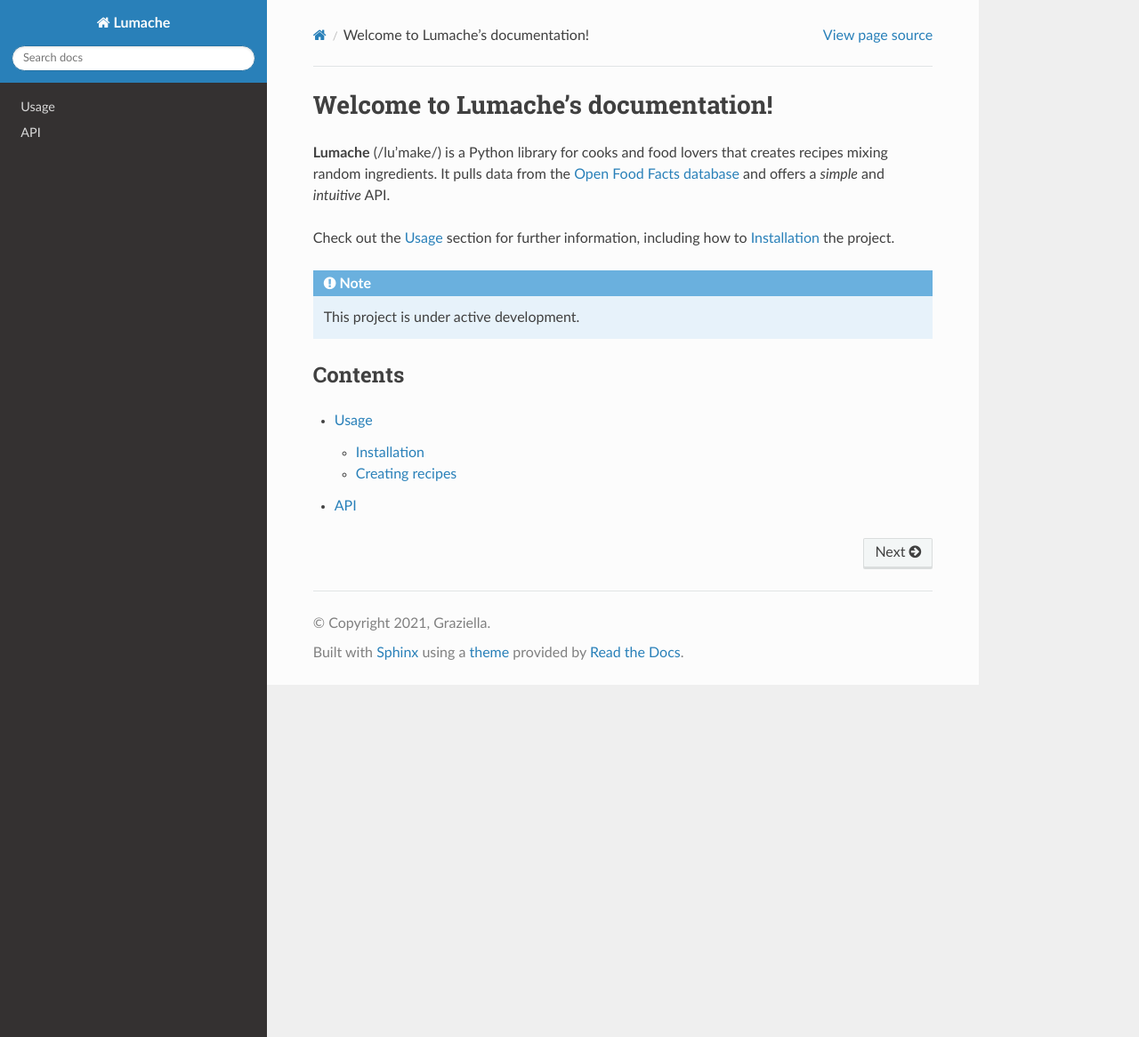
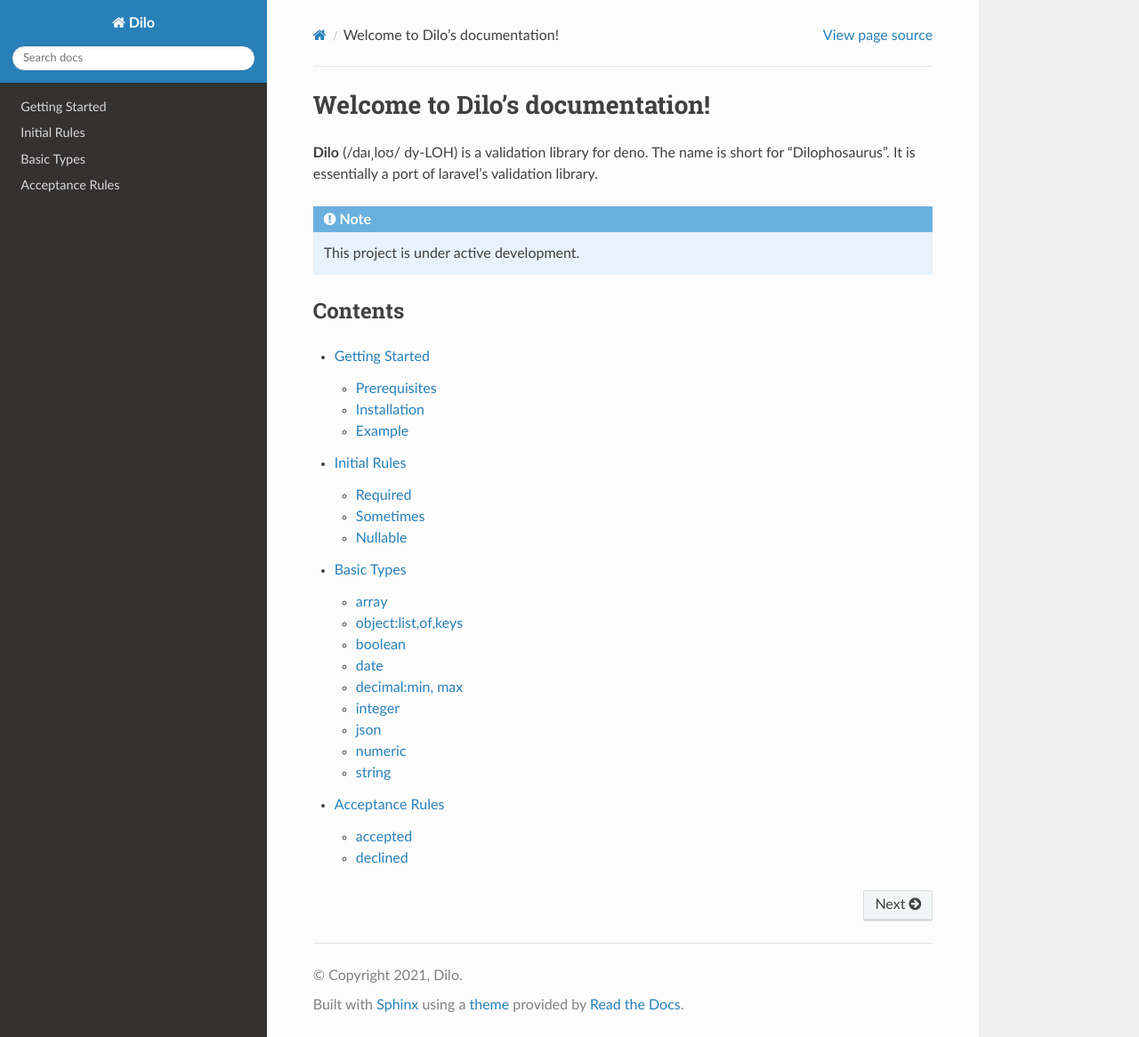
Before and after one commit to daniel-samson/dilo-docs, a Sphinx documentation site: the page built from docs/source/index.rst, in a window 1280 px wide and 1166 px high. Shown: the whole window at 89% size. Built offline with Sphinx 7.4.7 and the Read the Docs theme 3.1.0, drawn with Linux system fonts in a browser that asks for light colours.

Commit message:
initial version (#1)
* initial update

* initial usage

* initial usage code block

* update usage code block

* update usage code block

* update usage code block

* adding 0.1 rules

```diff
--- a/docs/source/api.rst
+++ /dev/null
@@ -1,7 +0,0 @@
-API
-===
-
-.. autosummary::
-   :toctree: generated
-
-   lumache
--- /dev/null
+++ b/docs/source/basic_types.rst
@@ -0,0 +1,103 @@
+===============
+Basic Types
+===============
+
+array
+-----
+
+Validates that the field under validation is an array.
+
+.. code-block:: javascript
+
+    const rules = {
+     foo: "array",
+    };
+
+object:list,of,keys
+-------------------
+The field under validation must be a typescript object. if keys specified, all of the keys must exist in the object.
+
+.. code-block:: javascript
+
+    const rules = {
+     foo: "required|object:key1,key2", // object must be { "key1": 1, "key2": 2 }
+    };
+
+boolean
+-------
+
+The field under validation must be able to be cast as a boolean. Accepted input are true, false, 1, 0, "1", and "0"
+
+.. code-block:: javascript
+
+    const rules = {
+     foo: "boolean",
+    };
+
+date
+----
+
+Validates that the field under validation is a date.
+
+.. code-block:: javascript
+
+    const rules = {
+     foo: "date",
+    };
+
+decimal:min, max
+----------------
+
+The field under validation must be numeric and must contain the specified number of decimal places:
+
+.. code-block:: javascript
+
+    const rules = {
+     foo: "required|decimal:2",
+     bar: "sometimes|decimal:2,4",
+    };
+
+integer
+-------
+
+Validates that the field under validation is an integer.
+
+.. code-block:: javascript
+
+    const rules = {
+     foo: "integer",
+    };
+
+
+json
+----
+
+Validates that the field under validation is a valid JSON string.
+
+.. code-block:: javascript
+
+    const rules = {
+     foo: "json",
+    };
+
+numeric
+-------
+
+Validates that the field under validation is numeric.
+
+.. code-block:: javascript
+
+    const rules = {
+     foo: "numeric",
+    };
+
+string
+------
+
+Validates that the field under validation is a string.
+
+.. code-block:: javascript
+
+    const rules = {
+     foo: "string",
+    };
--- a/docs/source/conf.py
+++ b/docs/source/conf.py
@@ -2,9 +2,9 @@
 
 # -- Project information
 
-project = 'Lumache'
-copyright = '2021, Graziella'
-author = 'Graziella'
+project = 'Dilo'
+copyright = '2021, Dilo'
+author = 'Dilo'
 
 release = '0.1'
 version = '0.1.0'
--- /dev/null
+++ b/docs/source/getting_started.rst
@@ -0,0 +1,40 @@
+===============
+Getting Started
+===============
+
+Prerequisites
+-------------
+
+Dilo requires Deno to run. You can install Deno from https://deno.land.
+
+Installation
+------------
+
+Then add *dilo* to your project using deno add:
+
+.. code-block:: console
+
+   deno add jsr:@danielsamson/dilo
+
+
+Example
+----------------
+
+.. code-block:: javascript
+
+    import { Dilo } from "@danielsamson/dilo";
+
+    const rules = {
+     foo: "required|numeric",
+     bar: "sometimes|string",
+     baz: "nullable|boolean",
+    };
+
+    const request = Dilo.make(rules);
+    const errors = request.validate({ foo: "1", bar: "bar", baz: true });
+
+    if (errors) {
+     for (const field of Object.keys(errors)) {
+      console.log(field, errors[field]);
+     }
+    }
--- a/docs/source/index.rst
+++ b/docs/source/index.rst
@@ -1,22 +1,16 @@
-Welcome to Lumache's documentation!
-===================================
+Welcome to Dilo's documentation!
+################################
 
-**Lumache** (/lu'make/) is a Python library for cooks and food lovers
-that creates recipes mixing random ingredients.
-It pulls data from the `Open Food Facts database <https://world.openfoodfacts.org/>`_
-and offers a *simple* and *intuitive* API.
-
-Check out the :doc:`usage` section for further information, including
-how to :ref:`installation` the project.
+**Dilo** (/daɪˌloʊ/ dy-LOH) is a validation library for deno. The name is short for "Dilophosaurus". It is essentially a port of laravel's validation library.
 
 .. note::
-
    This project is under active development.
 
 Contents
 --------
 
 .. toctree::
-
-   usage
-   api
+    Getting Started <getting_started>
+    Initial Rules <initial_rules>
+    Basic Types <basic_types>
+    Acceptance Rules <acceptance>
--- a/pyproject.toml
+++ b/pyproject.toml
@@ -3,6 +3,6 @@
 build-backend = "flit_core.buildapi"
 
 [project]
-name = "lumache"
-authors = [{name = "Graziella", email = "graziella@lumache"}]
+name = "dilo"
+authors = [{name = "Daniel Samson", email = "12231216+daniel-samson@users.noreply.github.com"}]
 dynamic = ["version", "description"]
```
Also changed, not shown: README.rst (+15 -5 lines), docs/source/acceptance.rst (added, +25 -0 lines), docs/source/initial_rules.rst (added, +38 -0 lines), docs/source/usage.rst (deleted, +0 -33 lines), lumache.py (deleted, +0 -23 lines).
